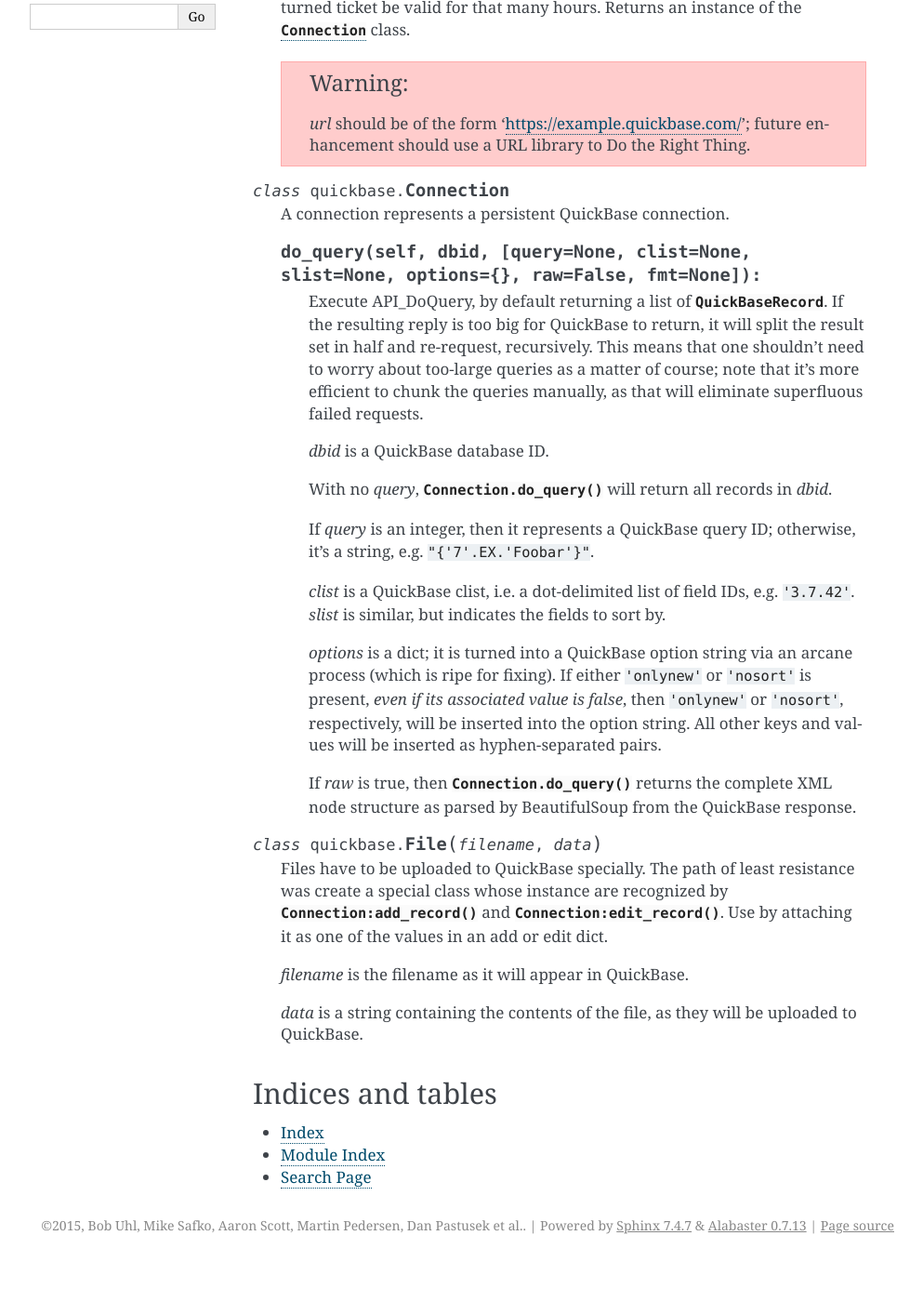
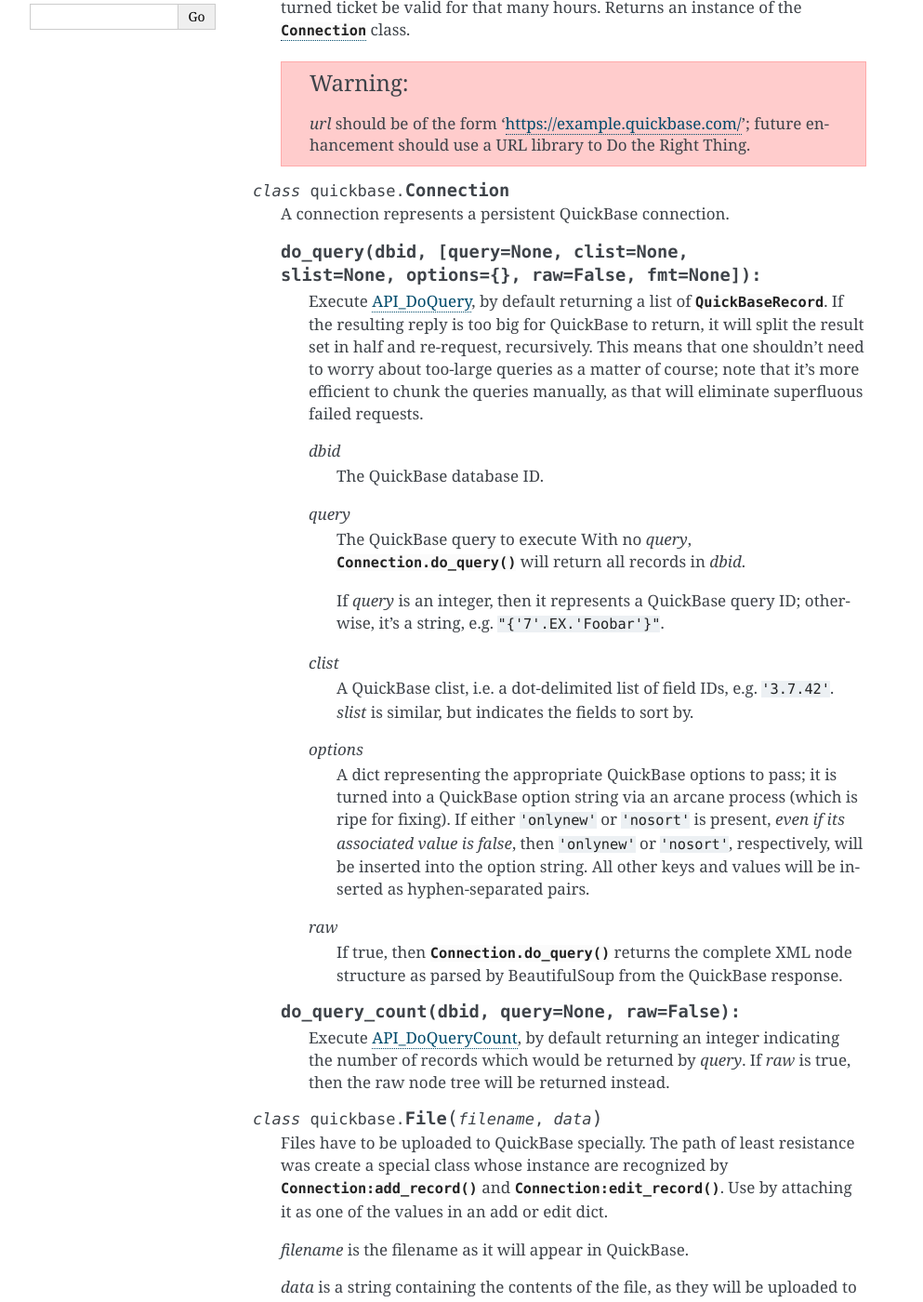
Before and after one commit to WesTower/py-quickbase, a Sphinx documentation site: the page built from docs/index.rst, in a window 1280 px wide and 1400 px high, scrolled down 395 px. Shown: the whole window at 93% size, without its empty margins (148-1141 px from the left). Built offline with Sphinx 7.4.7, drawn with Linux system fonts in a browser that asks for light colours; before the commit the page ends 1752 px from its top, so only the background shows below that.

Commit message:
Add Connection.do_query_count() docs; reformatting
I've added some links to Intuit's docs, as well as restructured argument
documentation.  Should be a bit more pleasant to read now.

```diff
--- a/docs/index.rst
+++ b/docs/index.rst
@@ -42,40 +42,58 @@
 
    A connection represents a persistent QuickBase connection.
 
-   .. method:: do_query(self, dbid, [query=None, clist=None,
+   .. method:: do_query(dbid, [query=None, clist=None,
                slist=None, options={}, raw=False, fmt=None]):
 
-      Execute API_DoQuery, by default returning a list of
-      :class:`QuickBaseRecord`.  If the resulting reply is too big for
-      QuickBase to return, it will split the result set in half and
-      re-request, recursively.  This means that one shouldn't need to
-      worry about too-large queries as a matter of course; note that
-      it's more efficient to chunk the queries manually, as that will
-      eliminate superfluous failed requests.
+      Execute `API_DoQuery
+      <http://www.quickbase.com/api-guide/index.html#do_query.html>`_,
+      by default returning a list of :class:`QuickBaseRecord`.  If the
+      resulting reply is too big for QuickBase to return, it will
+      split the result set in half and re-request, recursively.  This
+      means that one shouldn't need to worry about too-large queries
+      as a matter of course; note that it's more efficient to chunk
+      the queries manually, as that will eliminate superfluous failed
+      requests.
 
-      *dbid* is a QuickBase database ID.
+      *dbid*
+         The QuickBase database ID.
 
-      With no *query*, :meth:`Connection.do_query()` will return all
-      records in *dbid*.
+      *query*
+         The QuickBase query to execute With no *query*,
+         :meth:`Connection.do_query()` will return all records in
+         *dbid*.
 
-      If *query* is an integer, then it represents a QuickBase query
-      ID; otherwise, it's a string, e.g. ``"{'7'.EX.'Foobar'}"``.
+         If *query* is an integer, then it represents a QuickBase
+         query ID; otherwise, it's a string,
+         e.g. ``"{'7'.EX.'Foobar'}"``.
 
-      *clist* is a QuickBase clist, i.e. a dot-delimited list of field
-      IDs, e.g. ``'3.7.42'``.  *slist* is similar, but indicates the
-      fields to sort by.
+      *clist*
+         A QuickBase clist, i.e. a dot-delimited list of field IDs,
+         e.g. ``'3.7.42'``.  *slist* is similar, but indicates the
+         fields to sort by.
 
-      *options* is a dict; it is turned into a QuickBase option string
-      via an arcane process (which is ripe for fixing).  If either
-      ``'onlynew'`` or ``'nosort'`` is present, *even if its
-      associated value is false*, then ``'onlynew'`` or ``'nosort'``,
-      respectively, will be inserted into the option string.  All
-      other keys and values will be inserted as hyphen-separated
-      pairs.
+      *options*
+         A dict representing the appropriate QuickBase options to
+         pass; it is turned into a QuickBase option string via an
+         arcane process (which is ripe for fixing).  If either
+         ``'onlynew'`` or ``'nosort'`` is present, *even if its
+         associated value is false*, then ``'onlynew'`` or
+         ``'nosort'``, respectively, will be inserted into the option
+         string.  All other keys and values will be inserted as
+         hyphen-separated pairs.
 
-      If *raw* is true, then :meth:`Connection.do_query()` returns
-      the complete XML node structure as parsed by BeautifulSoup from
-      the QuickBase response.
+      *raw*
+         If true, then :meth:`Connection.do_query()` returns the
+         complete XML node structure as parsed by BeautifulSoup from
+         the QuickBase response.
+
+   .. method:: do_query_count(dbid, query=None, raw=False):
+
+      Execute `API_DoQueryCount
+      <http://www.quickbase.com/api-guide/index.html#do_query_count.html>`_,
+      by default returning an integer indicating the number of records
+      which would be returned by *query*.  If *raw* is true, then the
+      raw node tree will be returned instead.
 
 .. class:: File(filename, data)
 
```
